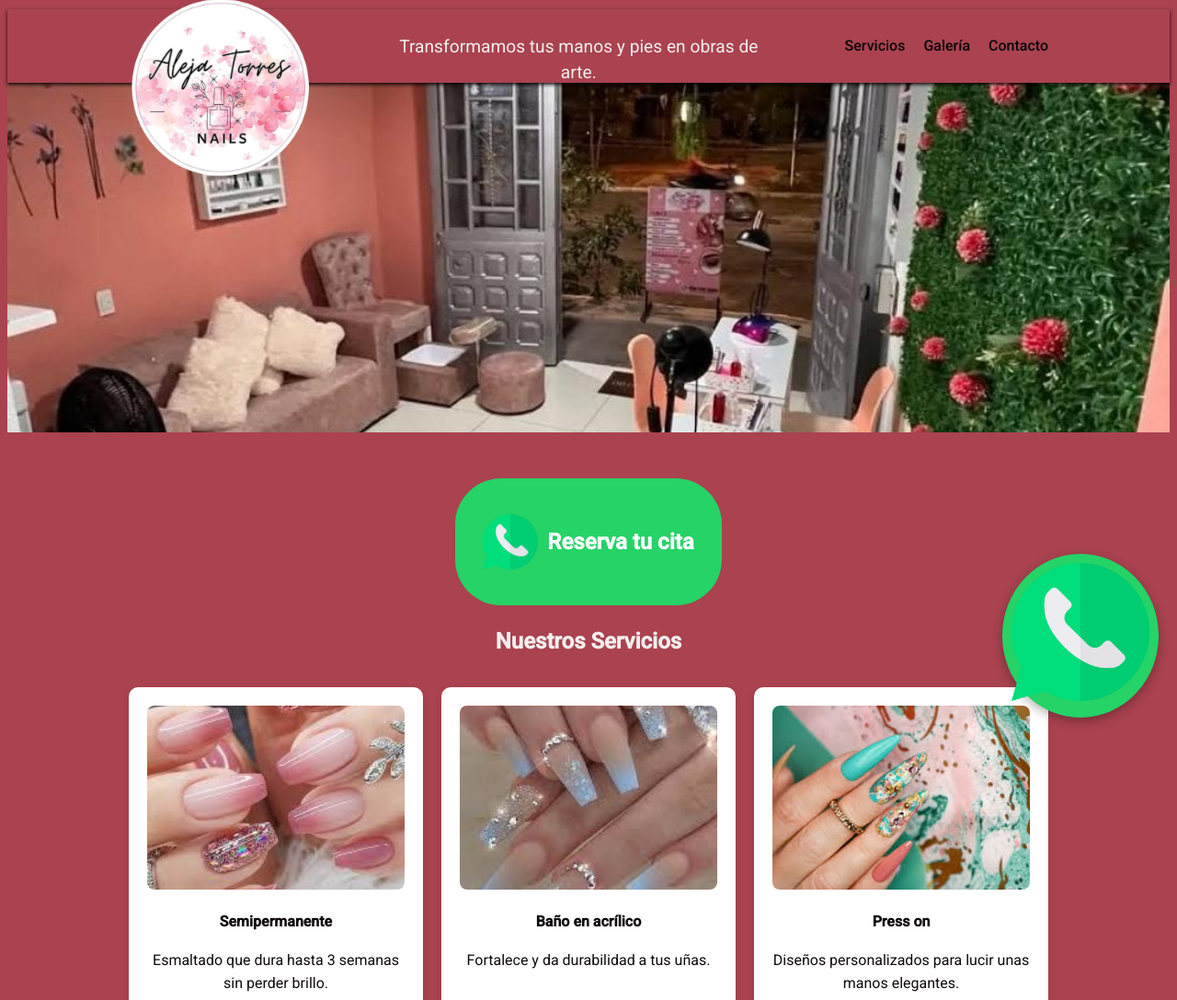
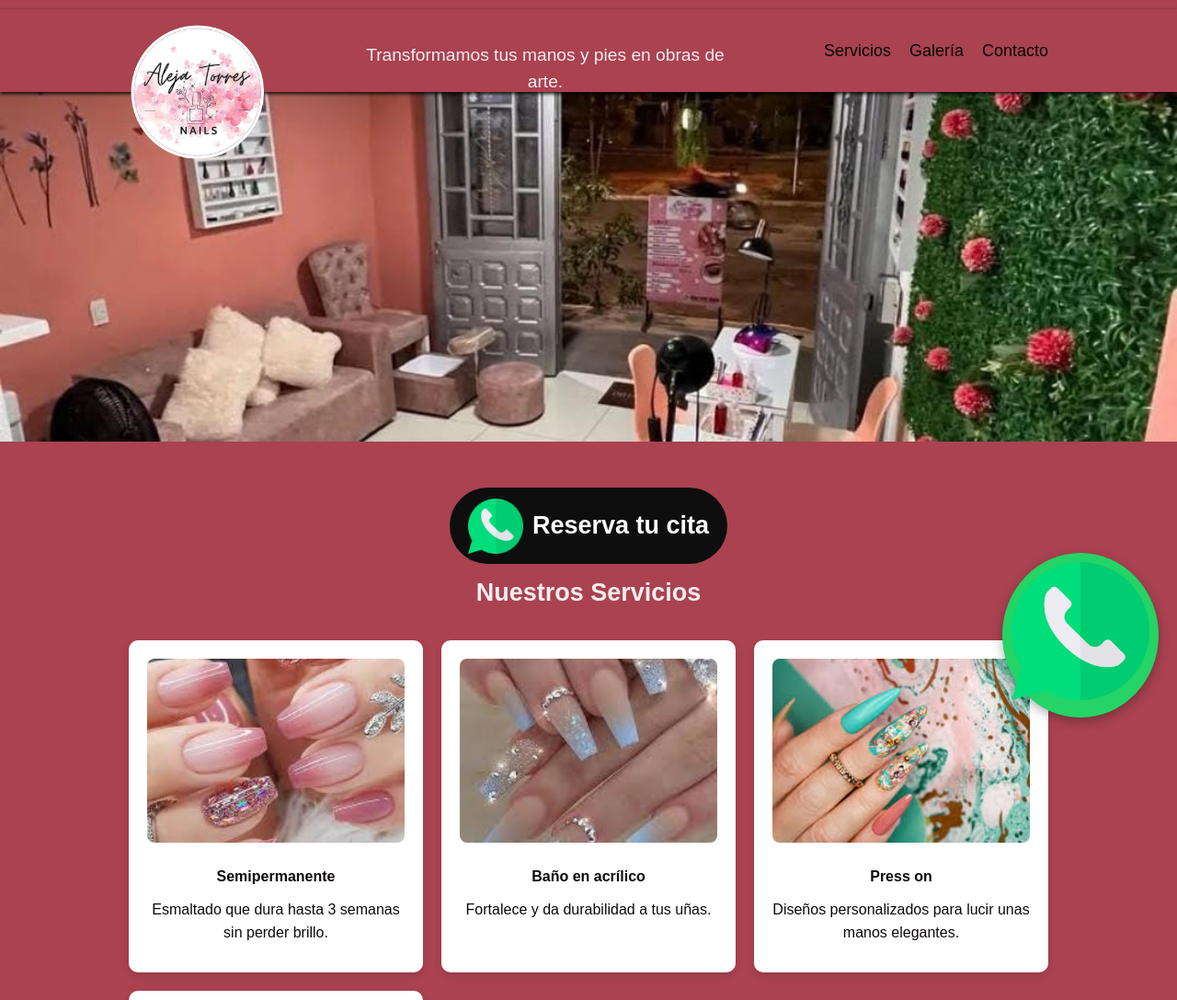
Before and after one commit to Jaime-Espi-Mog/Aleja-Torres-Nails, a plain HTML site: page index.html in a window 1280 px wide. Shown: the top 1087 px of the page at 92% size. Drawn offline with Linux system fonts and the light colour scheme.

Commit message:
Add files via upload

```diff
--- a/styles.css
+++ b/styles.css
@@ -116,7 +116,7 @@ body {
     align-items: center;
     padding: 10 20px;
     margin-top: 10px;
-    max-height: 80px;
+    max-height: 90px;
     position: relative;
     z-index: 2;
 }
@@ -219,10 +219,10 @@ nav ul li a:hover {
 }
 
 .btn-whatsapp {
-    background-color: #25d366;
+    background-color: #0d0e0d;
     color: #fff;
-    padding: 30px 30px;
-    border-radius: 50px;
+    padding: 10px 20px;
+    border-radius: 90px;
     text-decoration: none;
     display: inline-flex;
     align-items: center;
@@ -435,3 +435,46 @@ footer {
 .carrusel-btn:hover {
     background-color: rgba(0, 0, 0, 0.8);
 }
+
+
+
+
+
+
+/* Estilos base */
+body {
+    font-family: Arial, sans-serif;
+    margin: 0;
+    padding: 0;
+    font-size: 16px;
+}
+
+.logo {
+    width: 300px;
+}
+
+h1, h2, h3, p {
+    margin: 10px 0;
+}
+
+/* Estilos para móviles */
+@media (max-width: 767px) {
+    h1, h2, h3, p {
+        font-size: 1.5rem;
+    }
+
+    .logo {
+        width: 120px;
+    }
+}
+
+/* Estilos para PC */
+@media (min-width: 768px) {
+    body {
+        font-size: 18px;
+    }
+
+    .logo {
+        width: 150px;
+    }
+}
```
